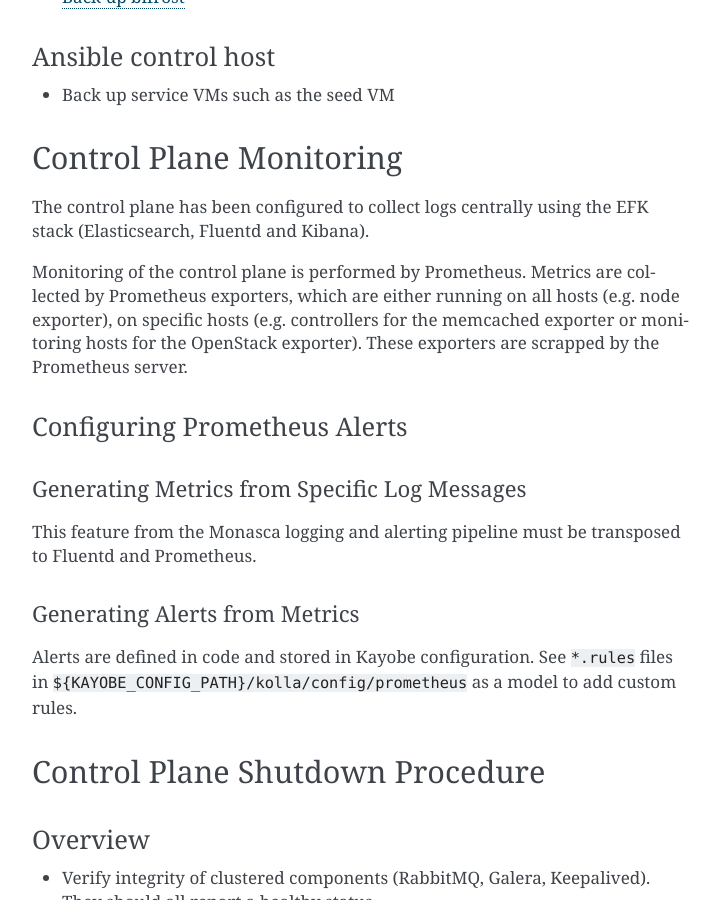
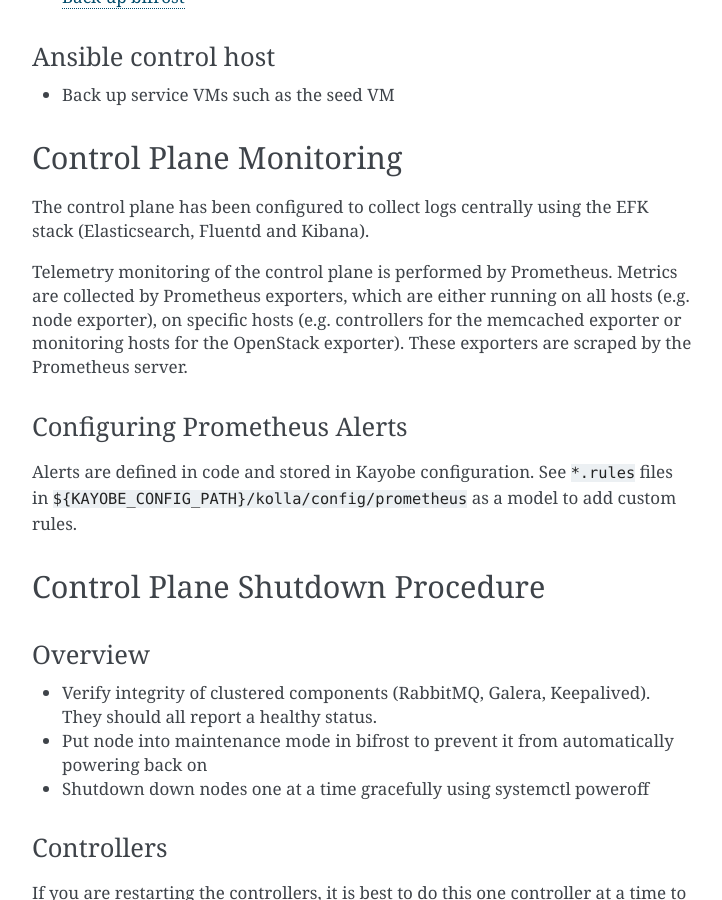
Before and after one commit to stackhpc/openstack-admin-guide, a Sphinx documentation site: the page built from source/operations_and_monitoring.rst, in a window 1280 px wide and 900 px high, scrolled down 4339 px. Shown: the whole window, without its empty margins (388-1110 px from the left). Built offline with Sphinx 7.4.7, drawn with Linux system fonts in a browser that asks for light colours; some of the changed text lies outside the part shown.

Commit message:
Update following Stig's comments

```diff
--- a/source/operations_and_monitoring.rst
+++ b/source/operations_and_monitoring.rst
@@ -277,23 +277,14 @@ Control Plane Monitoring
 The control plane has been configured to collect logs centrally using the EFK
 stack (Elasticsearch, Fluentd and Kibana).
 
-Monitoring of the control plane is performed by Prometheus. Metrics are
-collected by Prometheus exporters, which are either running on all hosts (e.g.
-node exporter), on specific hosts (e.g. controllers for the memcached exporter
-or monitoring hosts for the OpenStack exporter). These exporters are scrapped
-by the Prometheus server.
+Telemetry monitoring of the control plane is performed by Prometheus. Metrics
+are collected by Prometheus exporters, which are either running on all hosts
+(e.g.  node exporter), on specific hosts (e.g. controllers for the memcached
+exporter or monitoring hosts for the OpenStack exporter). These exporters are
+scraped by the Prometheus server.
 
 Configuring Prometheus Alerts
 -----------------------------
-
-Generating Metrics from Specific Log Messages
-+++++++++++++++++++++++++++++++++++++++++++++
-
-This feature from the Monasca logging and alerting pipeline must be transposed
-to Fluentd and Prometheus.
-
-Generating Alerts from Metrics
-++++++++++++++++++++++++++++++
 
 Alerts are defined in code and stored in Kayobe configuration. See ``*.rules``
 files in ``${KAYOBE_CONFIG_PATH}/kolla/config/prometheus`` as a model to add
```
